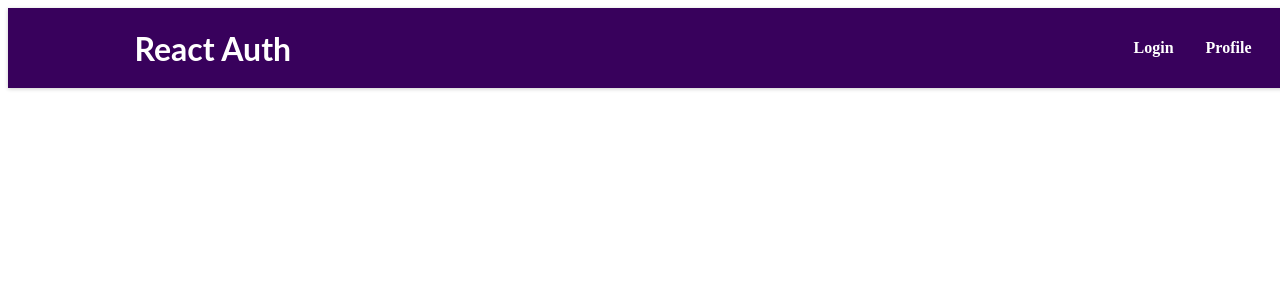
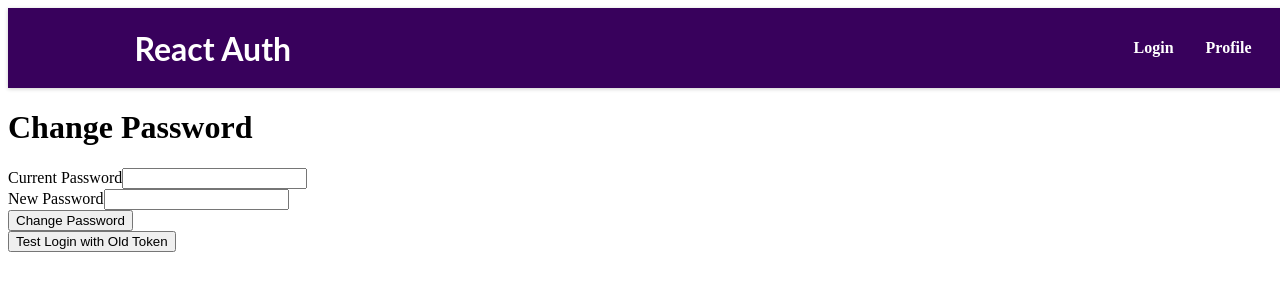
Before and after one commit to aravindtitle/signup, a React (Create React App) app: page /change-password in a window 1280 px wide. Shown: the top 300 px of the page. Built offline with nearby package versions, Linux system fonts and the light colour scheme.

Commit message:
Updating the Old Password

```diff
--- a/package.json
+++ b/package.json
@@ -7,6 +7,7 @@
     "@testing-library/react": "^13.4.0",
     "@testing-library/user-event": "^13.5.0",
     "axios": "^1.6.7",
+    "firebase": "^10.8.0",
     "react": "^18.2.0",
     "react-dom": "^18.2.0",
     "react-loader-spinner": "^6.1.6",
--- a/src/App.js
+++ b/src/App.js
@@ -3,6 +3,9 @@ import Layout from "./Components/Layout/Layout";
 import AuthPage from "./pages/AuthPage";
 import HomePage from "./pages/HomePage";
 import UserProfile from "./Components/Profile/UserProfile";
+import { initializeApp } from "firebase/app";
+import firebaseConfig from "./Components/firebaseConfig";
+import ChangePasswordPage from "./pages/ChangePassword";
 
 function App() {
   return (
@@ -18,6 +21,11 @@ function App() {
           <Route path="/profile">
             <UserProfile />
           </Route>
+          <Route path="/change-password">
+            {" "}
+            {/* Add a route for the change password page */}
+            <ChangePasswordPage />
+          </Route>
         </Switch>
       </Layout>
     </Router>
--- a/src/Components/Auth/AuthForm.js
+++ b/src/Components/Auth/AuthForm.js
@@ -1,12 +1,19 @@
 import classes from "./AuthForm.module.css";
 import { useState } from "react";
-import axios from "axios";
+import {
+  getAuth,
+  createUserWithEmailAndPassword,
+  signInWithEmailAndPassword,
+} from "firebase/auth";
 import Loader, { Puff } from "react-loader-spinner";
+import app from "../firebaseConfig";
 
 const AuthForm = () => {
   const [isLogin, setIsLogin] = useState(true);
   const [isLoading, setIsLoading] = useState(false);
   const [error, setError] = useState(null);
+
+  const auth = getAuth(app);
 
   const switchAuthModeHandler = () => {
     setIsLogin((prevState) => !prevState);
@@ -20,63 +27,42 @@ const AuthForm = () => {
 
     const email = event.target.email.value;
     const password = event.target.password.value;
-    const apiKey = "AIzaSyBcXjluDcYtbgf0o_kQFK191r5n3BlAwak";
-
-    let url;
-    if (isLogin) {
-      url = `https://identitytoolkit.googleapis.com/v1/accounts:signInWithPassword?key=${apiKey}`;
-    } else {
-      url = `https://identitytoolkit.googleapis.com/v1/accounts:signUp?key=${apiKey}`;
-    }
 
     try {
-      const response = await axios.post(url, {
-        email,
-        password,
-        returnSecureToken: true,
-      });
-
-      console.log(response.data);
-
-      // Check if login failed
-      if (response.data.error) {
-        setError(response.data.error.message);
+      if (isLogin) {
+        await signInWithEmailAndPassword(auth, email, password);
+        console.log("Signed in successfully");
       } else {
-        // Login successful, log the JWT token (idToken)
-        console.log("JWT Token:", response.data.idToken);
-        // You can redirect the user to another page or show a success message
+        await createUserWithEmailAndPassword(auth, email, password);
+        console.log("Signed up successfully");
       }
     } catch (error) {
       console.error(error);
-      setError("Authentication failed. Please try again.");
+      setError(error.message);
     }
 
     setIsLoading(false);
   };
 
   return (
-    <section className={classes.auth}>
+    <section>
       <h1>{isLogin ? "Login" : "Sign Up"}</h1>
       <form onSubmit={authHandler}>
-        <div className={classes.control}>
+        <div>
           <label htmlFor="email">Your Email</label>
           <input type="email" id="email" required />
         </div>
-        <div className={classes.control}>
+        <div>
           <label htmlFor="password">Your Password</label>
           <input type="password" id="password" required />
         </div>
-        <div className={classes.actions}>
+        <div>
           {isLoading ? (
             <Puff type="Puff" color="#00BFFF" height={50} width={50} />
           ) : (
             <button type="submit">{isLogin ? "Login" : "Sign Up"}</button>
           )}
-          <button
-            type="button"
-            className={classes.toggle}
-            onClick={switchAuthModeHandler}
-          >
+          <button type="button" onClick={switchAuthModeHandler}>
             {isLogin ? "Create new account" : "Login with existing account"}
           </button>
         </div>
--- a/src/Components/AuthContext.js
+++ b/src/Components/AuthContext.js
@@ -1,19 +1,23 @@
 // AuthContext.js
-import React, { createContext, useState, useContext } from "react";
+
+import React, { createContext, useState, useContext, useEffect } from "react";
 
 const AuthContext = createContext();
 
 export const AuthProvider = ({ children }) => {
-  const [token, setToken] = useState(localStorage.getItem("token"));
+  const [token, setToken] = useState(sessionStorage.getItem("token"));
+
+  useEffect(() => {
+    sessionStorage.setItem("token", token);
+  }, [token]);
 
   const login = (token) => {
     setToken(token);
-    localStorage.setItem("token", token);
   };
 
   const logout = () => {
     setToken(null);
-    localStorage.removeItem("token");
+    sessionStorage.removeItem("token");
   };
 
   return (
--- /dev/null
+++ b/src/Components/firebaseConfig.js
@@ -0,0 +1,15 @@
+import { initializeApp } from "firebase/app";
+
+const firebaseConfig = {
+  apiKey: "AIzaSyDll9GLS_DagY9AKtLdE1skrN0MHQgsw5A",
+  authDomain: "logging-page-53cb2.firebaseapp.com",
+  projectId: "logging-page-53cb2",
+  storageBucket: "logging-page-53cb2.appspot.com",
+  messagingSenderId: "289284890131",
+  appId: "1:289284890131:web:11e1c4b7d3fbdfd91be9e6",
+  measurementId: "G-ZCBH215B6J",
+};
+
+const app = initializeApp(firebaseConfig);
+
+export default app;
--- a/src/index.js
+++ b/src/index.js
@@ -1,15 +1,9 @@
 import React from "react";
-import ReactDOM from "react-dom";
+import { createRoot } from "react-dom/client";
+
 import { BrowserRouter as Router } from "react-router-dom"; // or HashRouter
 import { AuthProvider } from "./Components/AuthContext";
 
 import App from "./App";
 
-ReactDOM.render(
-  <React.StrictMode>
-    <AuthProvider>
-      <App />
-    </AuthProvider>
-  </React.StrictMode>,
-  document.getElementById("root")
-);
+createRoot(document.getElementById("root")).render(<App />);
--- /dev/null
+++ b/src/pages/ChangePassword.js
@@ -0,0 +1,79 @@
+import React, { useState } from "react";
+import axios from "axios";
+
+const ChangePasswordPage = () => {
+  const [currentPassword, setCurrentPassword] = useState("");
+  const [newPassword, setNewPassword] = useState("");
+  const [successMessage, setSuccessMessage] = useState("");
+  const [errorMessage, setErrorMessage] = useState("");
+
+  const handleChangePassword = async (e) => {
+    e.preventDefault();
+
+    // Send POST request to Firebase Auth API to change password
+    try {
+      const response = await axios.post(
+        "https://identitytoolkit.googleapis.com/v1/accounts:update",
+        {
+          idToken: "user_id_token", // Replace 'user_id_token' with the actual user's ID token
+          password: newPassword,
+          returnSecureToken: true,
+        }
+      );
+
+      // Display success message
+      setSuccessMessage("Password changed successfully");
+      setErrorMessage("");
+    } catch (error) {
+      // Handle error
+      setErrorMessage("Failed to change password. Please try again.");
+      setSuccessMessage("");
+    }
+  };
+
+  const handleTestLogin = async () => {
+    // Attempt to login using old token
+    try {
+      // Send login request with old token
+      // If successful, the token is still valid
+      // If unsuccessful, the token is invalid
+    } catch (error) {
+      // Show alert for invalid token
+      alert(
+        "Your session has expired. Please log in again with your new password."
+      );
+    }
+  };
+
+  return (
+    <div>
+      <h1>Change Password</h1>
+      <form onSubmit={handleChangePassword}>
+        <div>
+          <label htmlFor="currentPassword">Current Password</label>
+          <input
+            type="password"
+            id="currentPassword"
+            value={currentPassword}
+            onChange={(e) => setCurrentPassword(e.target.value)}
+          />
+        </div>
+        <div>
+          <label htmlFor="newPassword">New Password</label>
+          <input
+            type="password"
+            id="newPassword"
+            value={newPassword}
+            onChange={(e) => setNewPassword(e.target.value)}
+          />
+        </div>
+        <button type="submit">Change Password</button>
+      </form>
+      {successMessage && <p>{successMessage}</p>}
+      {errorMessage && <p>{errorMessage}</p>}
+      <button onClick={handleTestLogin}>Test Login with Old Token</button>
+    </div>
+  );
+};
+
+export default ChangePasswordPage;
```
Also changed, not shown: 1 other file (tests, documents, lock files or other folders).
